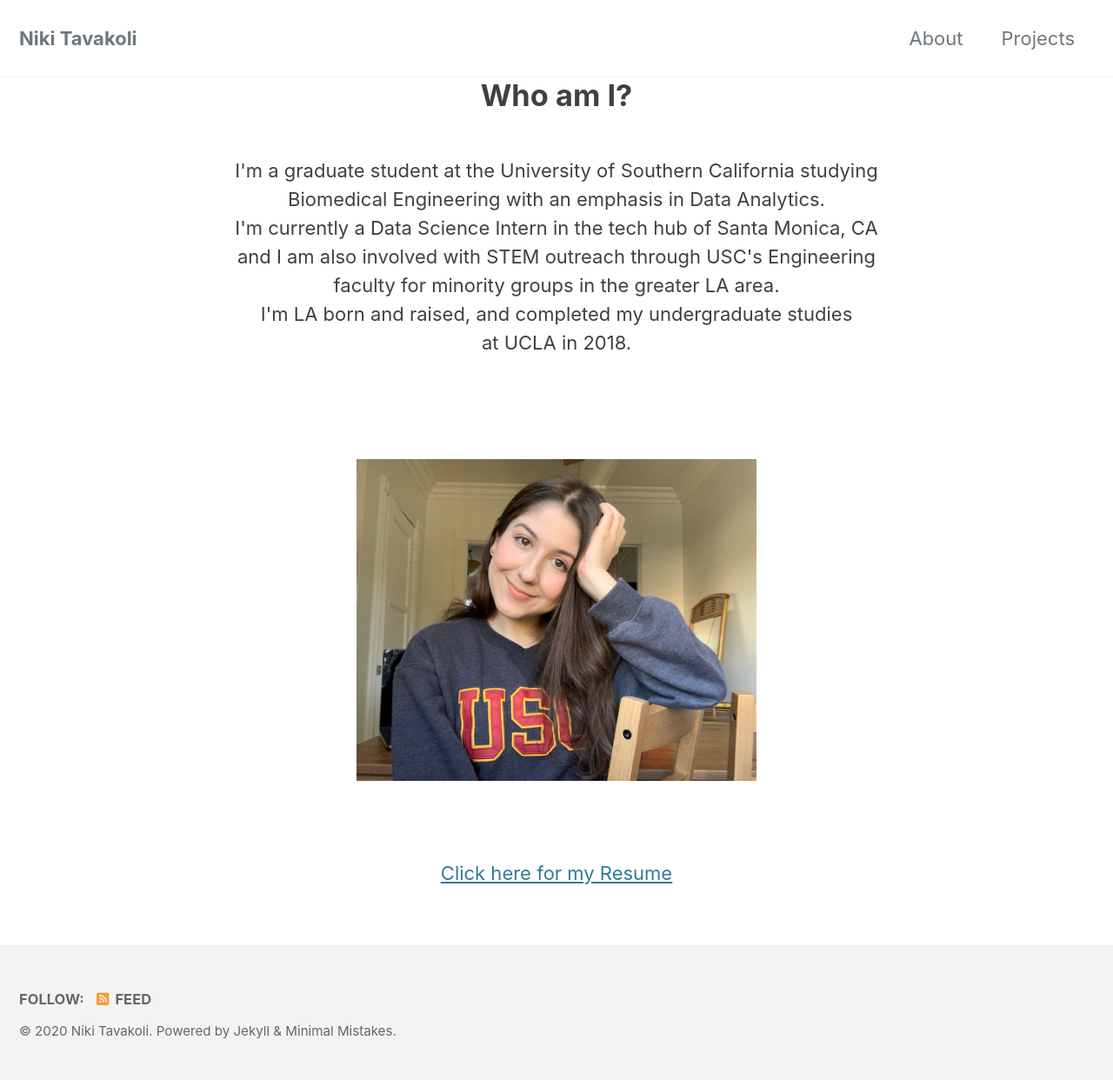
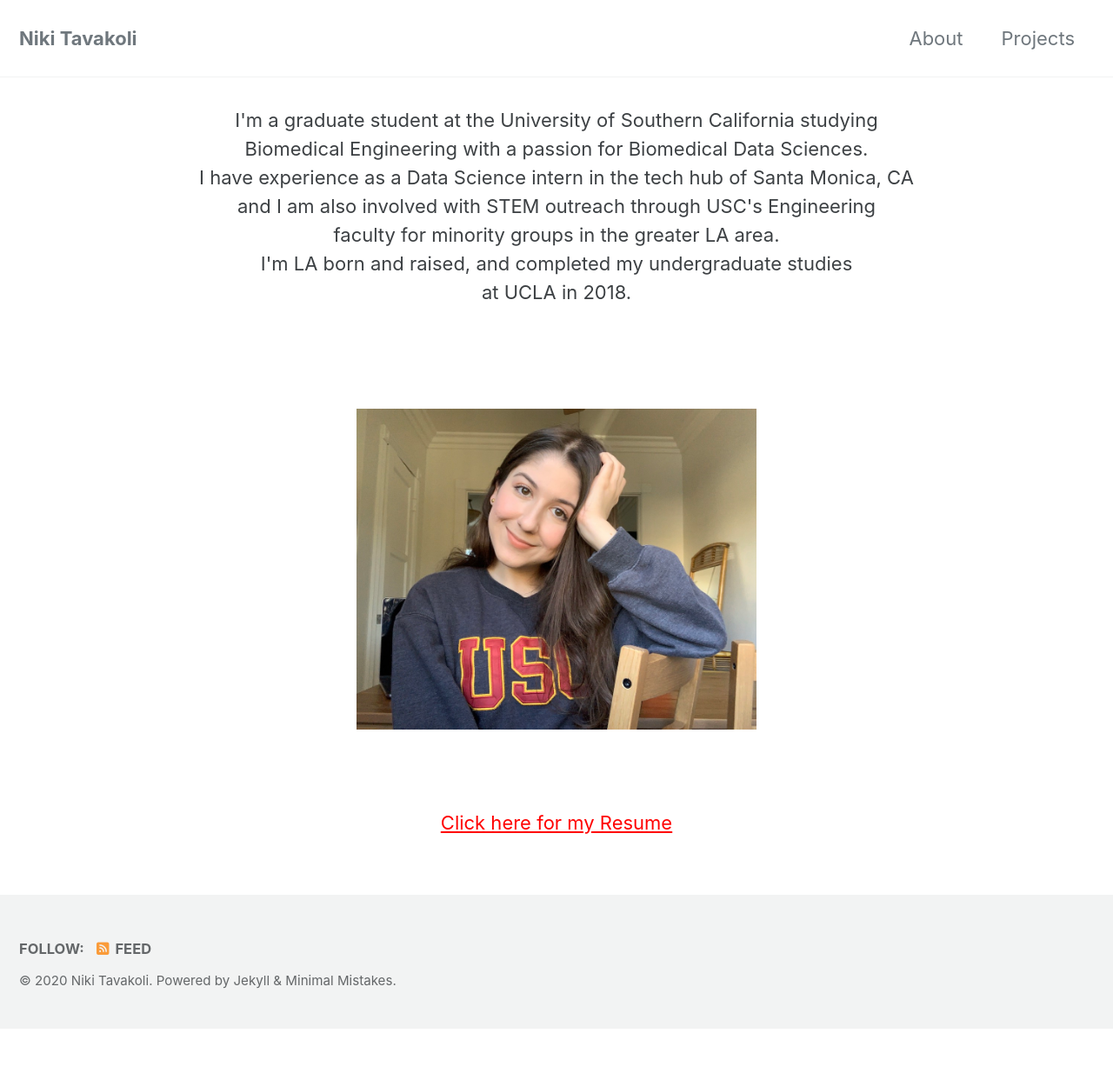
Before and after one commit to nikitavakoli/nikitavakoli.github.io, a Jekyll site: the page built from _pages/about.md, in a window 1280 px wide. Shown: the whole page at 87% size. Built offline with Jekyll 4.4.1, drawn with Linux system fonts in a browser that asks for light colours; cached includes are drawn as plain includes; nearby versions of some CDN libraries; our own code applies the rules of GitHub Pages for plain Markdown files; after the commit the page ends 1183 px from its top, so only the background shows below that.

Commit message:
new github

```diff
--- a/_pages/about.md
+++ b/_pages/about.md
@@ -2,17 +2,16 @@
 title: "About Me"
 permalink: /about/
 header:
-  image: "/images/samo.jpg"
+  image: "/images/about_me.png"
 ---
 <center>
-<h1> Who am I? </h1>
 <br>
 <body>
 I'm a graduate student at the University of Southern California studying
 <br>
-Biomedical Engineering with an emphasis in Data Analytics.
+Biomedical Engineering with a passion for Biomedical Data Sciences.
 <br>
-I'm currently a Data Science Intern in the tech hub of Santa Monica, CA
+I have experience as a Data Science intern in the tech hub of Santa Monica, CA
 <br>
 and I am also involved with STEM outreach through USC's Engineering
 <br>
@@ -30,5 +29,5 @@ at UCLA in 2018.
 </p>
 <br>
 <center>
-<a href="\images\Resume.pdf" style="color:red, font-weight:bold">Click here for my Resume</a>
+<a href="\images\Resume.pdf" style="color:red">Click here for my Resume</a>
 </center>
--- a/index.html
+++ b/index.html
@@ -2,7 +2,7 @@
 layout: home
 author_profile: true
 header:
-  image: "/images/dtlanew.jpg"
+  image: "/images/ntav.png"
 ---
 <html>
 <h1> Welcome! </h1>
```
Also changed, not shown: _pages/projects.md (+2 -2 lines), images/about_me.png (added), images/dtlanew.jpg (deleted), images/ntav.png (added), images/projects.png (added).
